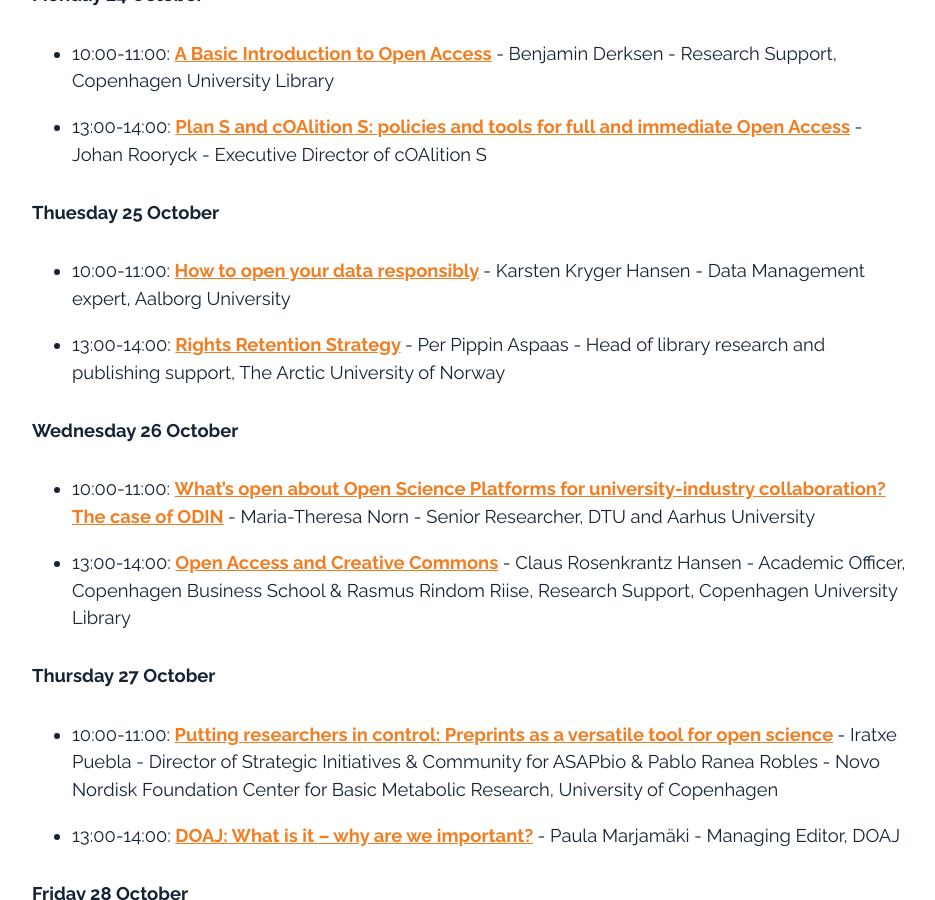
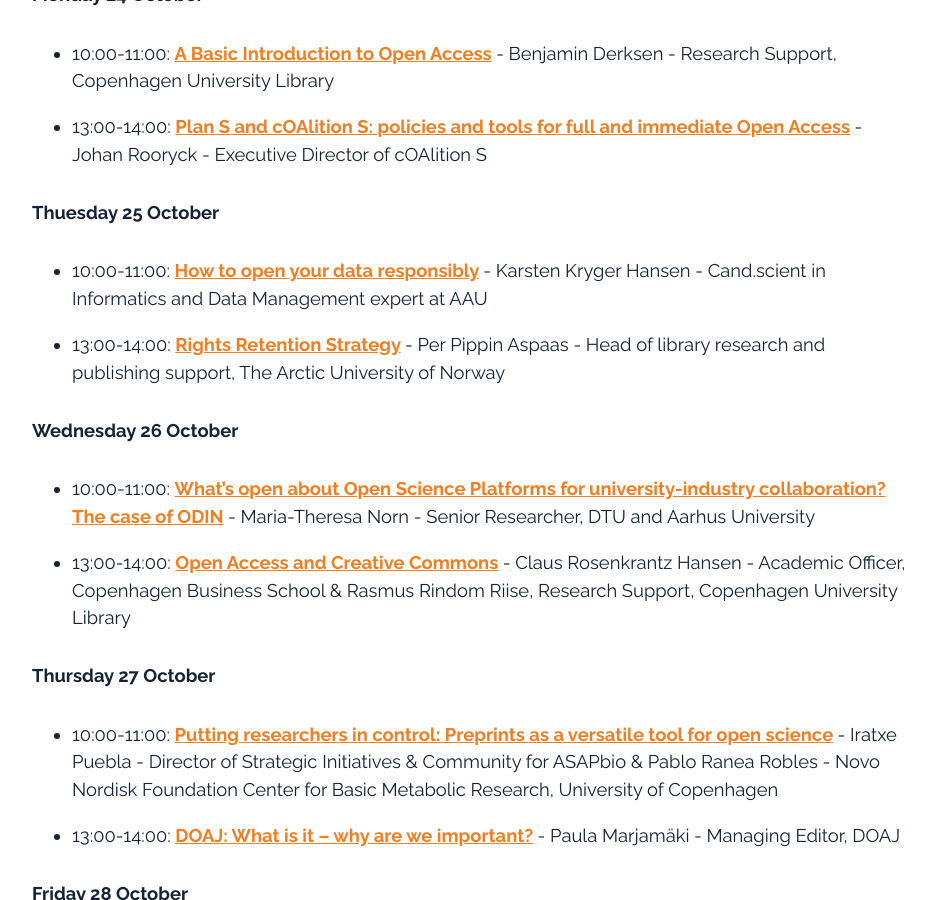
Before and after one commit to openaccess-dk/openaccess-dk.github.io, a Jekyll site: the page built from oaw2022.md, in a window 1280 px wide and 900 px high, scrolled down 1425 px. Shown: the whole window, without its empty margins (168-1103 px from the left). Built offline with Jekyll 4.4.1, drawn with Linux system fonts in a browser that asks for light colours.

Commit message:
Update oaw2022.md

```diff
--- a/oaw2022.md
+++ b/oaw2022.md
@@ -31,7 +31,7 @@
 - 13:00-14:00: <b>[Plan S and cOAlition S: policies and tools for full and immediate Open Access](https://openaccess.dk/oaw2022/monday02) </b> - Johan Rooryck - Executive Director of cOAlition S
 
 ##### Thuesday 25 October
-- 10:00-11:00: <b>[How to open your data responsibly](https://openaccess.dk/oaw2022/thuesday01) </b> - Karsten Kryger Hansen - Data Management expert, Aalborg University
+- 10:00-11:00: <b>[How to open your data responsibly](https://openaccess.dk/oaw2022/thuesday01) </b> - Karsten Kryger Hansen - Cand.scient in Informatics and Data Management expert at AAU
 
 - 13:00-14:00: <b>[Rights Retention Strategy](https://openaccess.dk/oaw2022/thuesday02) </b> - Per Pippin Aspaas - Head of library research and publishing support, The Arctic University of Norway
 
```
